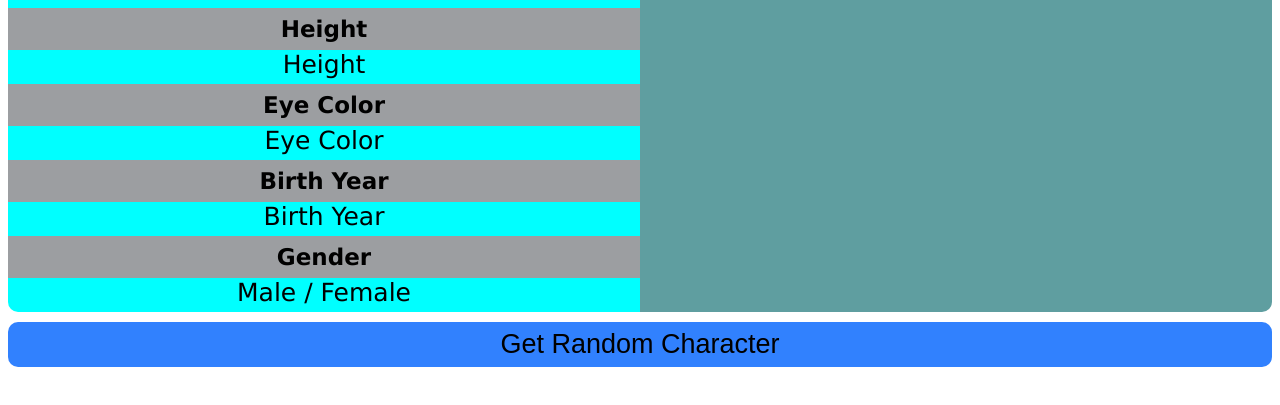
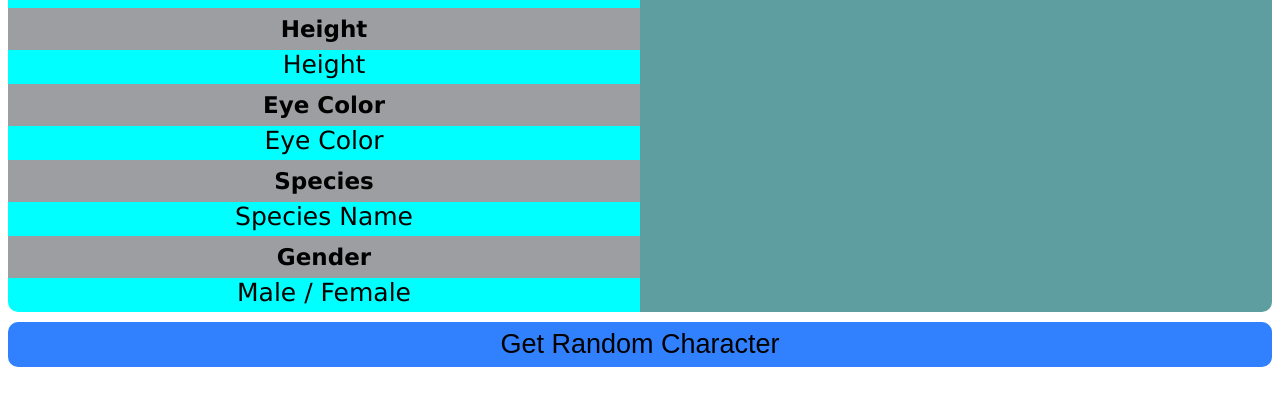
Before and after one commit to Prof-Percival/simple-fetch-api, a plain HTML site: page index.html in a window 1280 px wide. Shown: the part 119-524 px from the top of the page. Drawn offline with Linux system fonts and the light colour scheme.

Commit message:
Changing Birth Year To Species

```diff
--- a/index.html
+++ b/index.html
@@ -30,9 +30,9 @@
             <div id="eye-color" class="div-child">
                 Eye Color
             </div>
-            <label for="">Birth Year</label>
-            <div id="birth-year" class="div-child">
-                Birth Year
+            <label for="">Species</label>
+            <div id="species" class="div-child">
+                Species Name
             </div>
             <label for="">Gender</label>
             <div id="gender" class="div-child">
```
